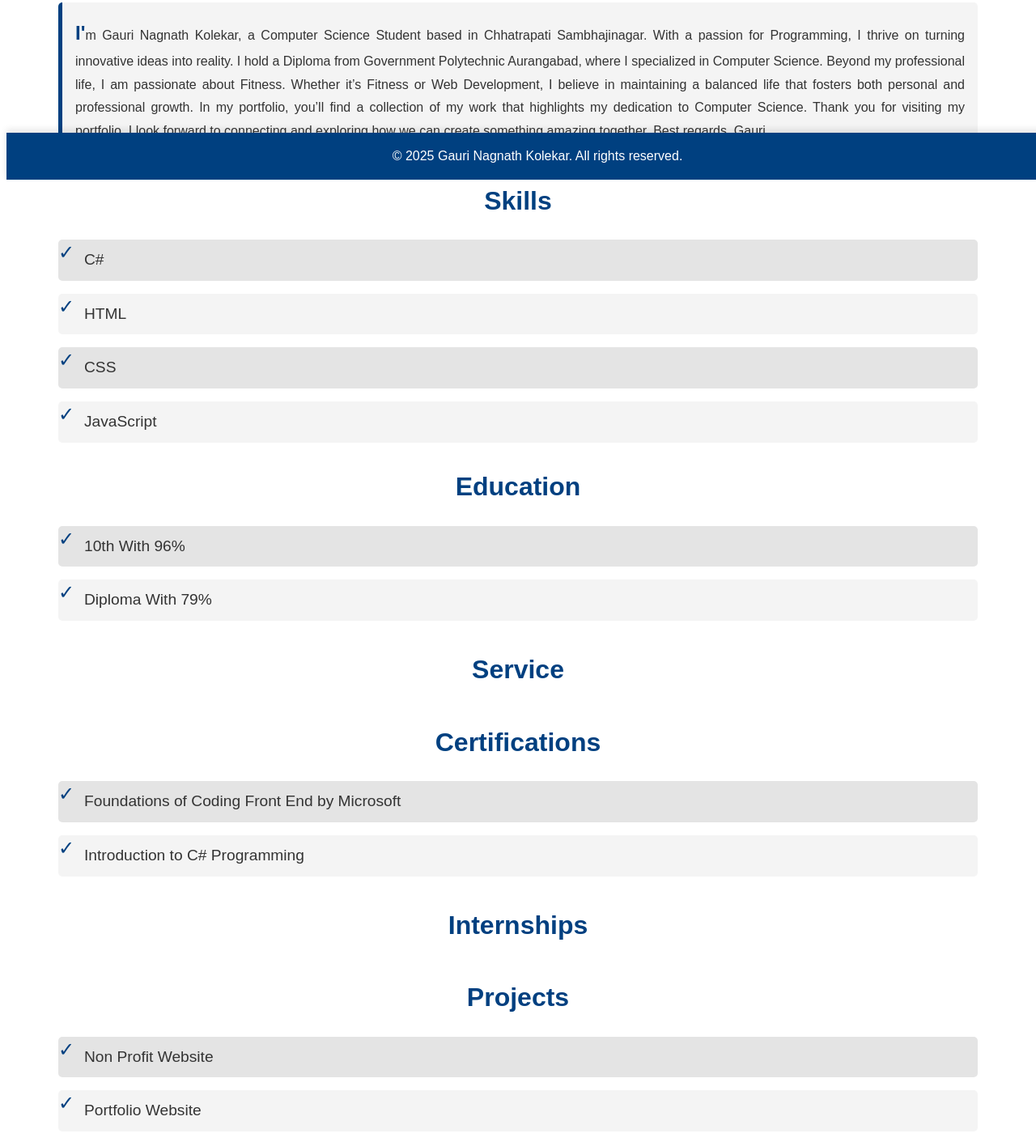
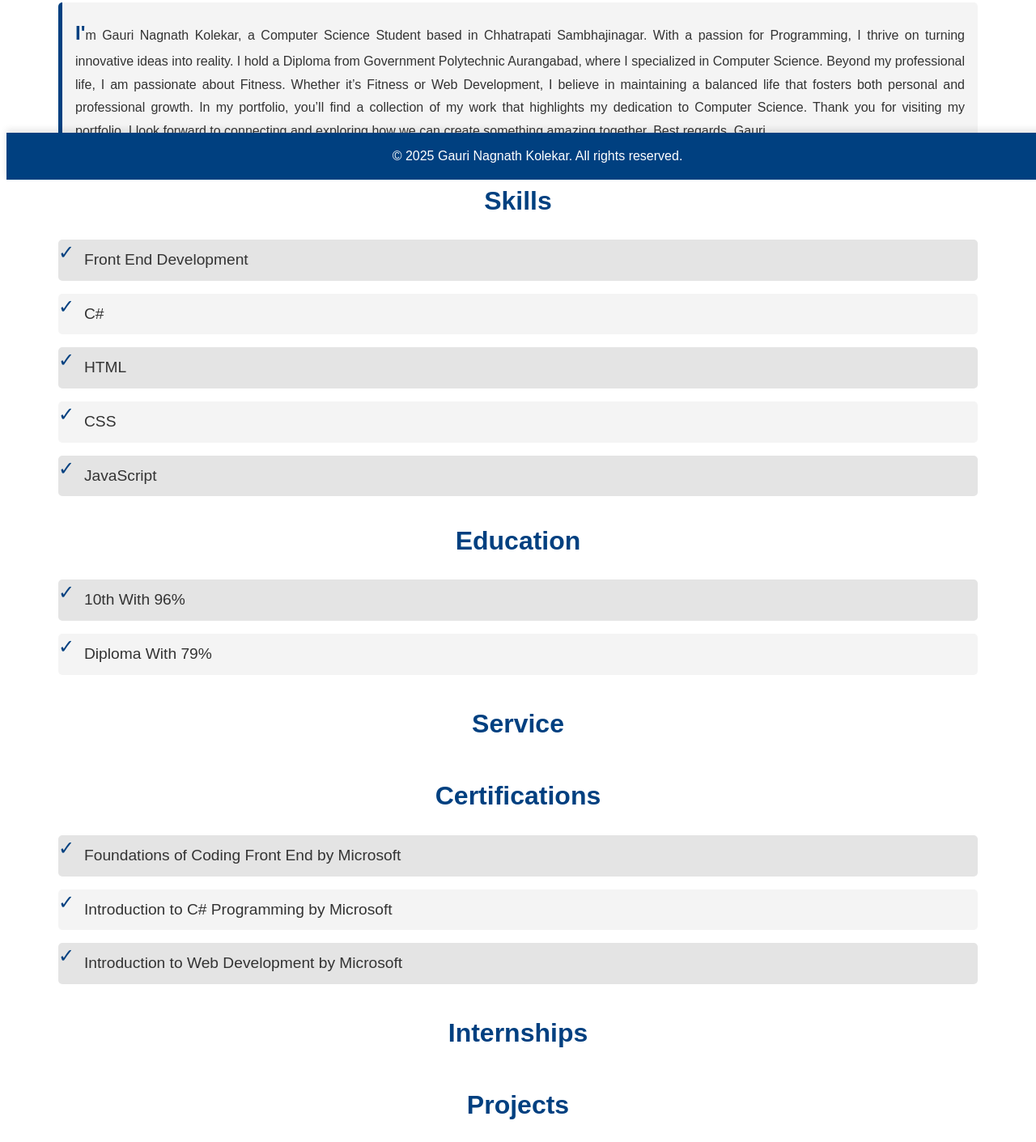
Before and after one commit to gauri72/Portfolio_Website, a plain HTML site: page index.html in a window 1280 px wide. Shown: the part 578-1989 px from the top of the page at 81% size. Drawn offline with Linux system fonts and the light colour scheme.

Commit message:
Add files via upload

```diff
--- a/index.html
+++ b/index.html
@@ -33,6 +33,7 @@
                 Best regards, Gauri.</p>
                 <h2 id="skills-heading">Skills</h2>
             <ul>
+                <li>Front End Development</li>
                 <li>C#</li>
                 <li>HTML</li>
                 <li>CSS</li>
@@ -52,7 +53,8 @@
             <h2 id="projects-heading">Certifications</h2>
             <ul>
                 <li>Foundations of Coding Front End by Microsoft</li>
-                <li>Introduction to C# Programming</li>
+                <li>Introduction to C# Programming by Microsoft</li>
+                <li>Introduction to Web Development by Microsoft</li>
             </ul>
         </section>
         <section id="internships" class="sections" role="region" aria-labelledby="internships-heading">
```
